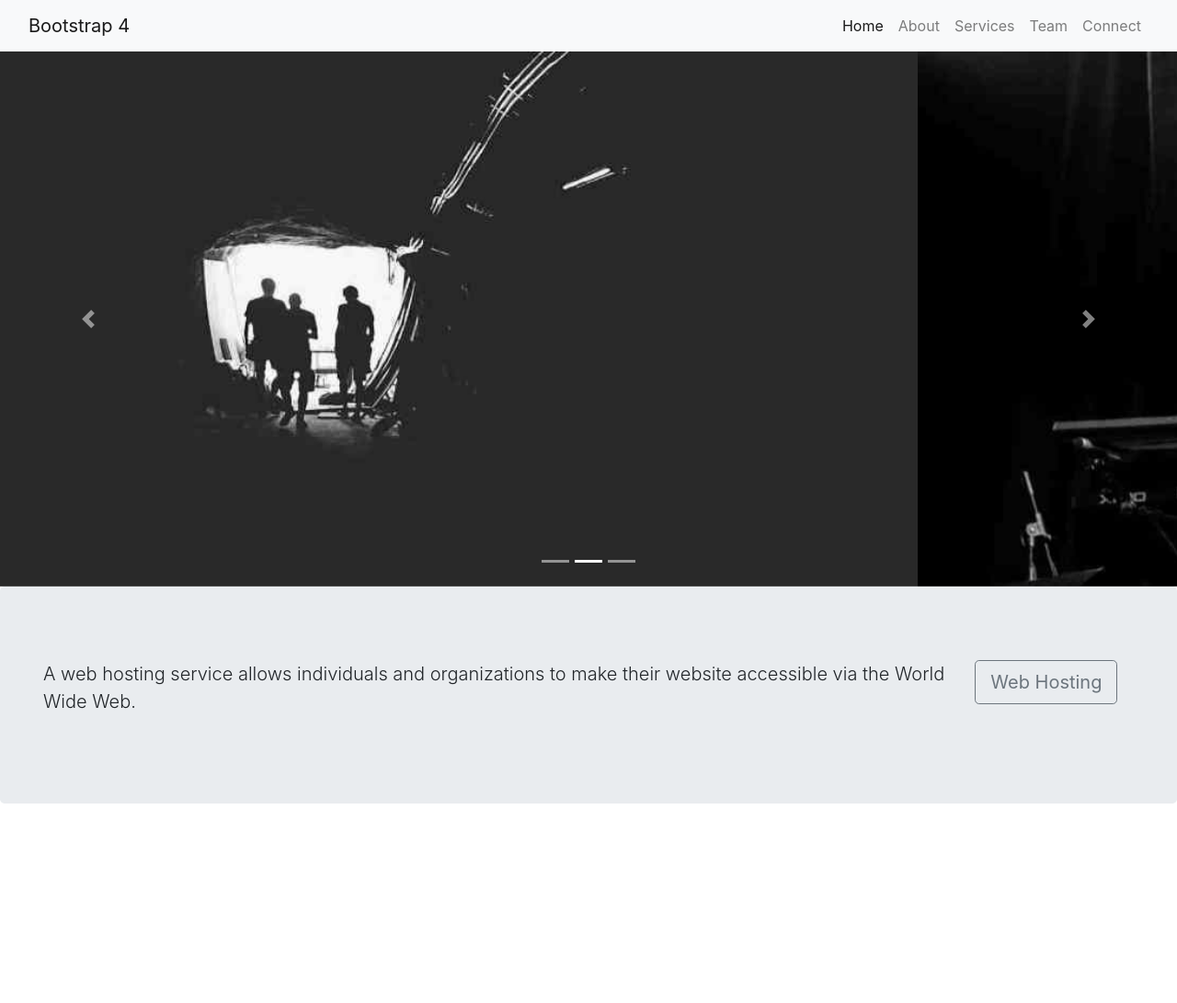
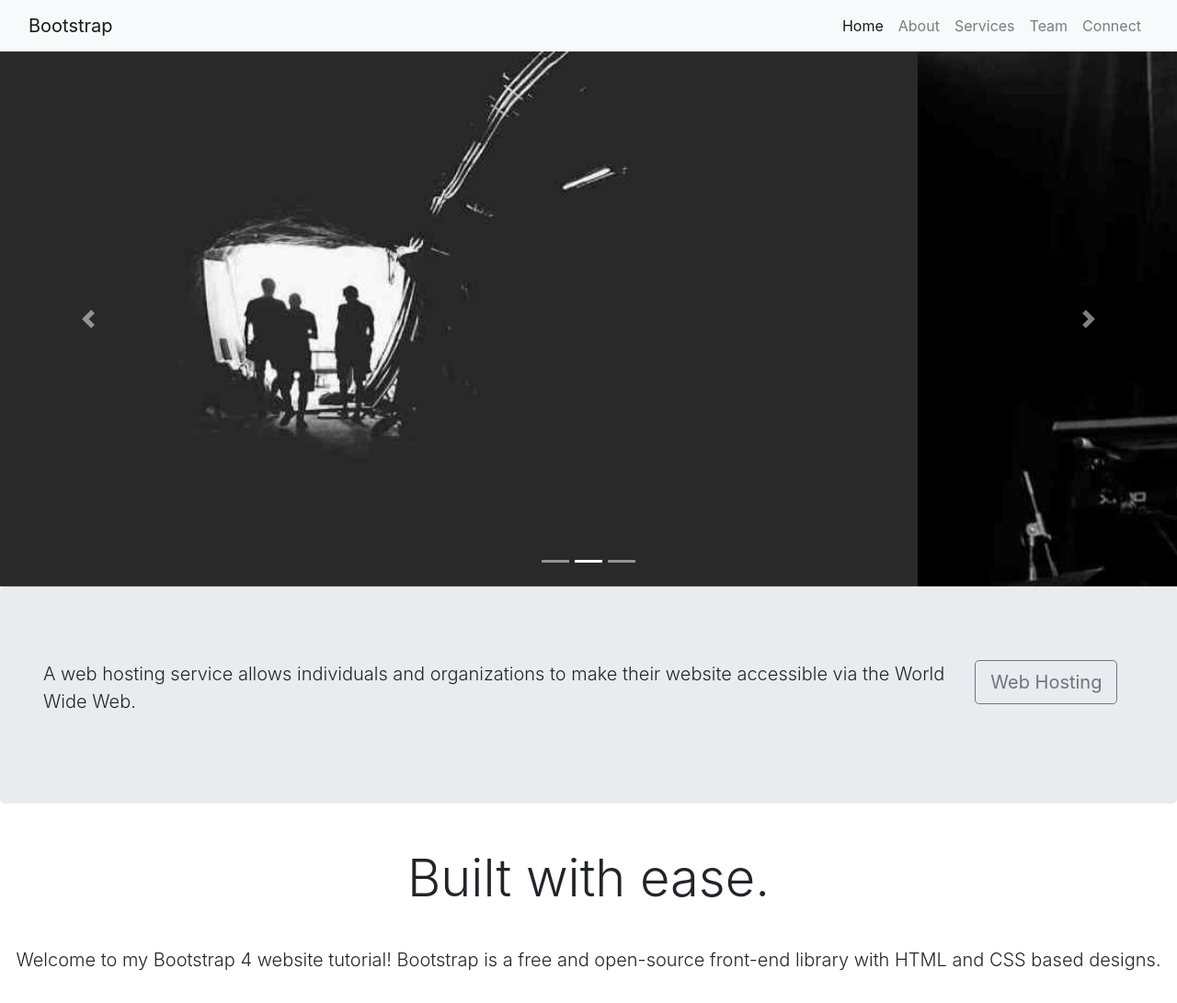
Before and after one commit to rahmakevo/Bootstrap4, a plain HTML site: page index.html in a window 1280 px wide. Shown: the whole page at 92% size. Before the commit the page ends 906 px from the top, so only its background shows below. Drawn offline with nearby package versions, Linux system fonts and the light colour scheme.

Commit message:
working on the welcome section

```diff
--- a/index.html
+++ b/index.html
@@ -15,7 +15,7 @@
     <!-- Navigation -->
     <nav class="navbar navbar-expand-md navbar-light bg-light sticky-top">
       <div class="container-fluid">
-        <a href="#" class="navbar-brand">Bootstrap 4</a>
+        <a href="#" class="navbar-brand">Bootstrap</a>
         <button type="button" class="navbar-toggler" data-toggle="collapse" data-target="#navbarSpace" aria-controls="navbarSpace" aria-expanded="false" aria-label="Toggle navigation">
           <span class="navbar-toggler-icon"></span>
         </button>
@@ -87,6 +87,19 @@
       </div>
     </div>
 
+    <!-- welcome section -->
+    <div class="container-fluid padding">
+      <div class="row welcome text-center">
+        <div class="col-12">
+          <h1 class="display-4">Built with ease.</h1>
+        </div>
+        <hr>
+        <div class="col-12">
+          <p class="lead">Welcome to my Bootstrap 4 website tutorial! Bootstrap is a free
+          and open-source front-end library with HTML and CSS based designs.</p>
+        </div>
+      </div>
+    </div>
 
     <script src="assets/js/master.js" charset="utf-8"></script>
     <!-- jQuery library -->
```
